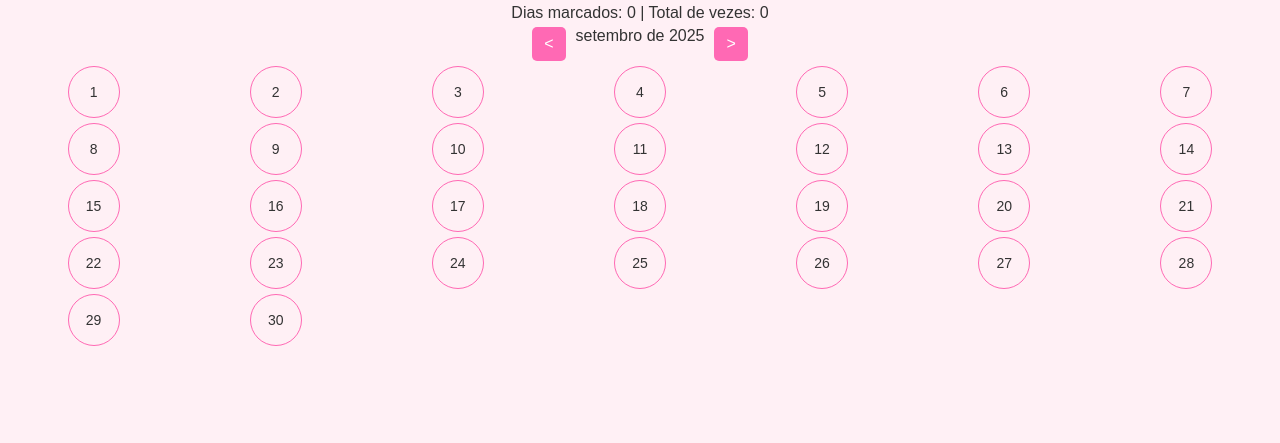
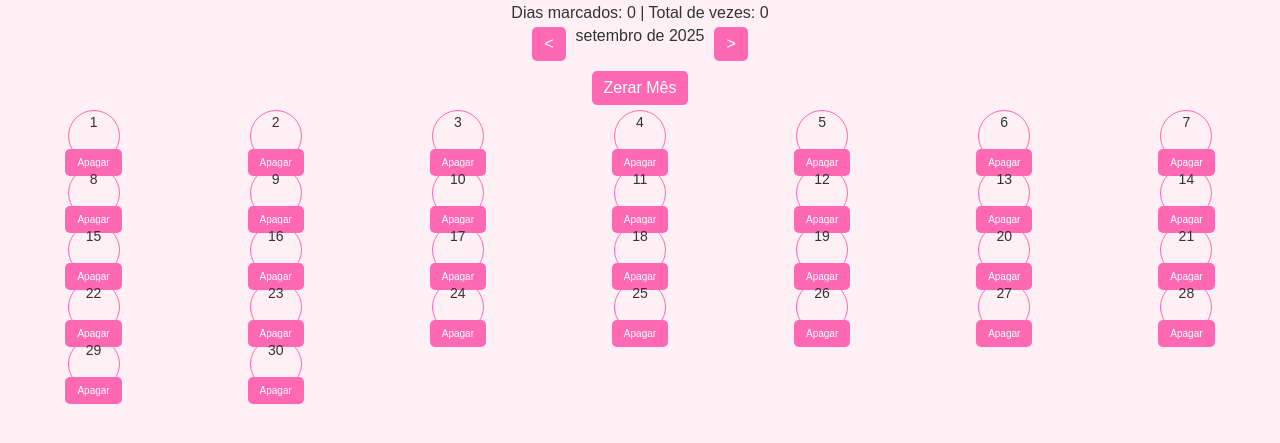
Before and after one commit to matheusgoncalvesdeoliveira95-cmyk/furufas-pro, a plain HTML site: page index.html in a window 1280 px wide. Shown: the part 45-488 px from the top of the page. Drawn offline with Linux system fonts and the light colour scheme.

Commit message:
Add files via upload

```diff
--- a/index.html
+++ b/index.html
@@ -84,6 +84,20 @@ function renderCalendar(){
     else if(count===2) day.classList.add('day-marked-2');
     else if(count>=3) day.classList.add('day-marked-3');
 
+    // Botão apagar dia
+    const btn = document.createElement('button');
+    btn.textContent = "Apagar";
+    btn.style.fontSize="10px";
+    btn.style.marginTop="2px";
+    btn.addEventListener('click', (e)=>{
+      e.stopPropagation(); // não ativa toque normal
+      markedDays[monthKey][i] = {count:0,note:""};
+      localStorage.setItem('markedDays', JSON.stringify(markedDays));
+      renderCalendar();
+    });
+    day.appendChild(btn);
+
+    // Toque curto/longo
     let timer,longPress=false;
     day.addEventListener('touchstart',()=>{
       longPress=false;
@@ -97,7 +111,6 @@ function renderCalendar(){
         renderCalendar();
       },500);
     });
-
     day.addEventListener('touchend',(e)=>{
       clearTimeout(timer);
       day.classList.remove('touch-show');
@@ -114,6 +127,18 @@ function renderCalendar(){
 
     calendar.appendChild(day);
   }
+
+  // Botão zerar mês
+  let resetBtn = document.createElement('button');
+  resetBtn.textContent = "Zerar Mês";
+  resetBtn.style.margin = "5px";
+  resetBtn.addEventListener('click', ()=>{
+    markedDays[monthKey] = {};
+    localStorage.setItem('markedDays', JSON.stringify(markedDays));
+    renderCalendar();
+  });
+  calendar.parentNode.insertBefore(resetBtn, calendar);
+
   renderStats();
 }
 
```
